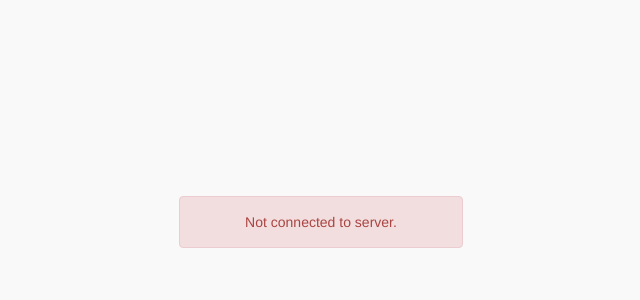
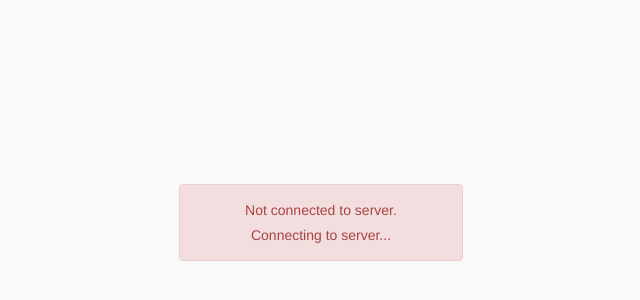
Before and after one commit to Bilal996999/nodebattle, a website: page public/index.html in a window 1280 px wide. Shown: the part 168-468 px from the top of the page, without its empty margins (319-959 px from the left). Drawn offline with nearby package versions, Linux system fonts and the light colour scheme.

Commit message:
long pulling

```diff
--- a/public/index.html
+++ b/public/index.html
@@ -18,6 +18,7 @@
                     <div class="col-sm-4 col-sm-offset-4 text-center">
                         <div class="alert alert-danger">
                             <p>Not connected to server.</p>
+                            <p id="message">Connecting to server...</p>
                         </div>
                     </div>
                 </div>
```
